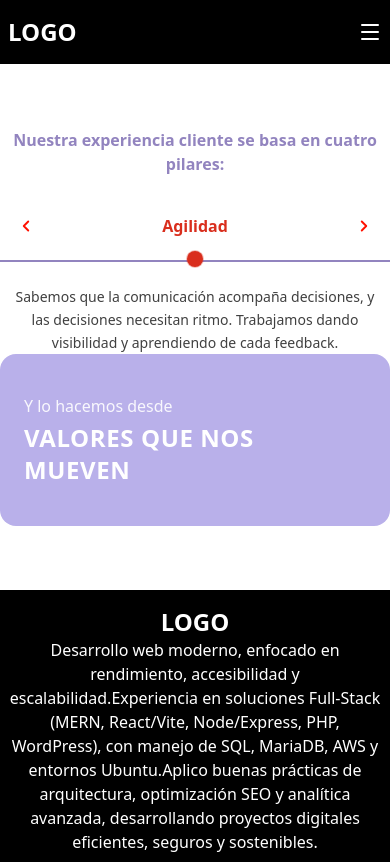
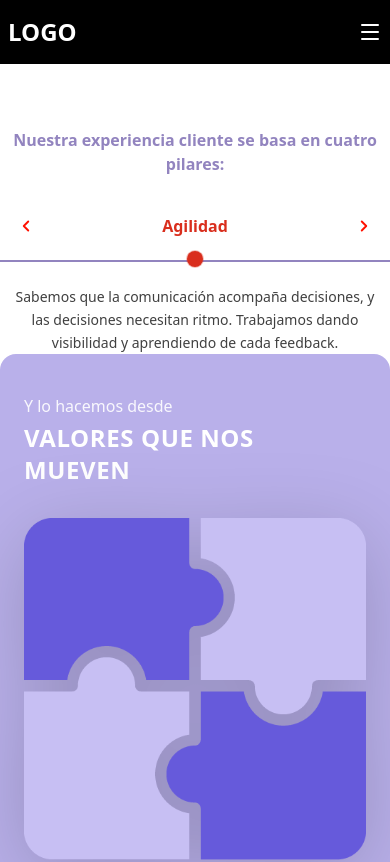
Before and after one commit to infousinacreativa-dev/pruebaTecnicoConFilterCustomHooks, a React (Vite) app in the folder componentesUiTailwinds/: page / in a window 390 px wide. Shown: the top 862 px of the page. Built offline with nearby package versions, Linux system fonts and the light colour scheme.

Commit message:
cambios puzle

```diff
--- a/componentesUiTailwinds/src/componentes/ValoresPuzzle/ValoresPuzzle.jsx
+++ b/componentesUiTailwinds/src/componentes/ValoresPuzzle/ValoresPuzzle.jsx
@@ -43,7 +43,7 @@ export default function ValoresPuzzle() {
   const currentKey = lockedKey ?? activeKey;
   const active = items.find((i) => i.key === currentKey) ?? null;
 
-  // Cerrar con Escape (opcional)
+  // Esc para cerrar (desktop y mobile)
   useEffect(() => {
     const onKey = (e) => {
       if (e.key === "Escape") {
@@ -73,6 +73,11 @@ export default function ValoresPuzzle() {
     setActiveKey(null);
   }, [lockedKey]);
 
+  const closeAll = useCallback(() => {
+    setLockedKey(null);
+    setActiveKey(null);
+  }, []);
+
   return (
     <section className="w-full">
       <div className="relative overflow-hidden rounded-2xl bg-[#b9b0ea] px-6 py-10 sm:px-10">
@@ -83,7 +88,7 @@ export default function ValoresPuzzle() {
           </h3>
         </div>
 
-        {/* DESKTOP */}
+        {/* ===================== DESKTOP ===================== */}
         <div className="mt-10 hidden md:grid md:grid-cols-2 md:items-center md:gap-12">
           {/* Texto izquierda */}
           <div className="min-h-[240px]">
@@ -103,8 +108,11 @@ export default function ValoresPuzzle() {
 
           {/* Puzzle derecha */}
           <div className="relative flex justify-center md:justify-end">
-            <div className="relative w-full max-w-[520px] aspect-square" onMouseLeave={clearHover}>
-              {/* Base: se oculta cuando hay active */}
+            <div
+              className="relative w-full max-w-[520px] aspect-square"
+              onMouseLeave={clearHover}
+            >
+              {/* Base */}
               <img
                 src={puzzleBase}
                 alt="Rompecabezas valores"
@@ -117,7 +125,7 @@ export default function ValoresPuzzle() {
                 ].join(" ")}
               />
 
-              {/* Hotspots invisibles */}
+              {/* Hotspots */}
               <div className="absolute inset-0 grid grid-cols-2 grid-rows-2">
                 {items.map((it) => (
                   <button
@@ -135,8 +143,9 @@ export default function ValoresPuzzle() {
                 ))}
               </div>
 
-              {/* Pieza expandida: entrada con animate-pop + salida suave */}
+              {/* Expandida (con key para re-disparar la animación) */}
               <img
+                key={active?.key || "none"}
                 src={active?.pieceLarge || ""}
                 alt={active?.title?.replace("\n", " ") || ""}
                 draggable="false"
@@ -144,22 +153,91 @@ export default function ValoresPuzzle() {
                   "absolute inset-0 h-full w-full object-contain origin-center",
                   "drop-shadow-[0_60px_90px_rgba(0,0,0,0.28)]",
                   "pointer-events-none",
-                  // ✅ entrada: keyframes
-                  active ? "animate-pop" : "",
-                  // ✅ salida: cuando no hay active, dejamos un fade/scale mínimo
-                  !active ? "opacity-0 scale-[0.2] blur-[2px]" : "",
-                  // para que la salida no sea instantánea al quitar animate-pop
+                  active ? "animate-pop" : "opacity-0 scale-[0.2] blur-[2px]",
                   "transition-[opacity,transform,filter] duration-200 ease-out",
                 ].join(" ")}
-                style={{
-                  visibility: active ? "visible" : "hidden",
-                }}
+                style={{ visibility: active ? "visible" : "hidden" }}
               />
             </div>
           </div>
         </div>
 
-        {/* MOBILE: lo hacemos después */}
+        {/* ===================== MOBILE ===================== */}
+        <div className="mt-8 md:hidden">
+          {/* Puzzle visible SIEMPRE en mobile */}
+          <div className="mx-auto w-full max-w-[360px]">
+            <div className="relative aspect-square w-full">
+              {/* Base */}
+              <img
+                src={puzzleBase}
+                alt="Rompecabezas valores"
+                draggable="false"
+                className={[
+                  "absolute inset-0 h-full w-full object-contain",
+                  "drop-shadow-[0_18px_40px_rgba(0,0,0,0.18)]",
+                  "transition-all duration-300 ease-out",
+                  active ? "opacity-0 scale-[0.985]" : "opacity-100 scale-100",
+                ].join(" ")}
+              />
+
+              {/* Hotspots */}
+              <div className="absolute inset-0 grid grid-cols-2 grid-rows-2">
+                {items.map((it) => (
+                  <button
+                    key={`m-${it.key}`}
+                    type="button"
+                    onClick={() => {
+                      // en mobile usamos click directo (sin hover)
+                      setLockedKey(it.key);
+                      setActiveKey(it.key);
+                    }}
+                    className="outline-none"
+                    aria-label={it.title.replace("\n", " ")}
+                  />
+                ))}
+              </div>
+
+              {/* Expandida en mobile */}
+              <img
+                key={`m-${active?.key || "none"}`}
+                src={active?.pieceLarge || ""}
+                alt={active?.title?.replace("\n", " ") || ""}
+                draggable="false"
+                className={[
+                  "absolute inset-0 h-full w-full object-contain origin-center",
+                  "drop-shadow-[0_40px_70px_rgba(0,0,0,0.26)]",
+                  "pointer-events-none",
+                  active ? "animate-pop" : "opacity-0 scale-[0.2] blur-[2px]",
+                  "transition-[opacity,transform,filter] duration-200 ease-out",
+                ].join(" ")}
+                style={{ visibility: active ? "visible" : "hidden" }}
+              />
+            </div>
+
+            {/* Botón volver (sin X) */}
+            {active && (
+              <button
+                type="button"
+                onClick={closeAll}
+                className="mt-4 inline-flex w-full items-center justify-center rounded-xl bg-white/15 px-4 py-3 text-sm font-semibold text-white backdrop-blur transition hover:bg-white/20"
+              >
+                Volver
+              </button>
+            )}
+          </div>
+
+          {/* Texto debajo (como tu mock mobile) */}
+          {active && (
+            <div className="mx-auto mt-6 max-w-[420px] rounded-3xl bg-white/12 p-5 text-white backdrop-blur">
+              <h4 className="whitespace-pre-line text-xl font-extrabold uppercase leading-tight">
+                {active.title}
+              </h4>
+              <p className="mt-3 text-sm leading-relaxed text-white/90">
+                {active.paragraph}
+              </p>
+            </div>
+          )}
+        </div>
       </div>
     </section>
   );
```
